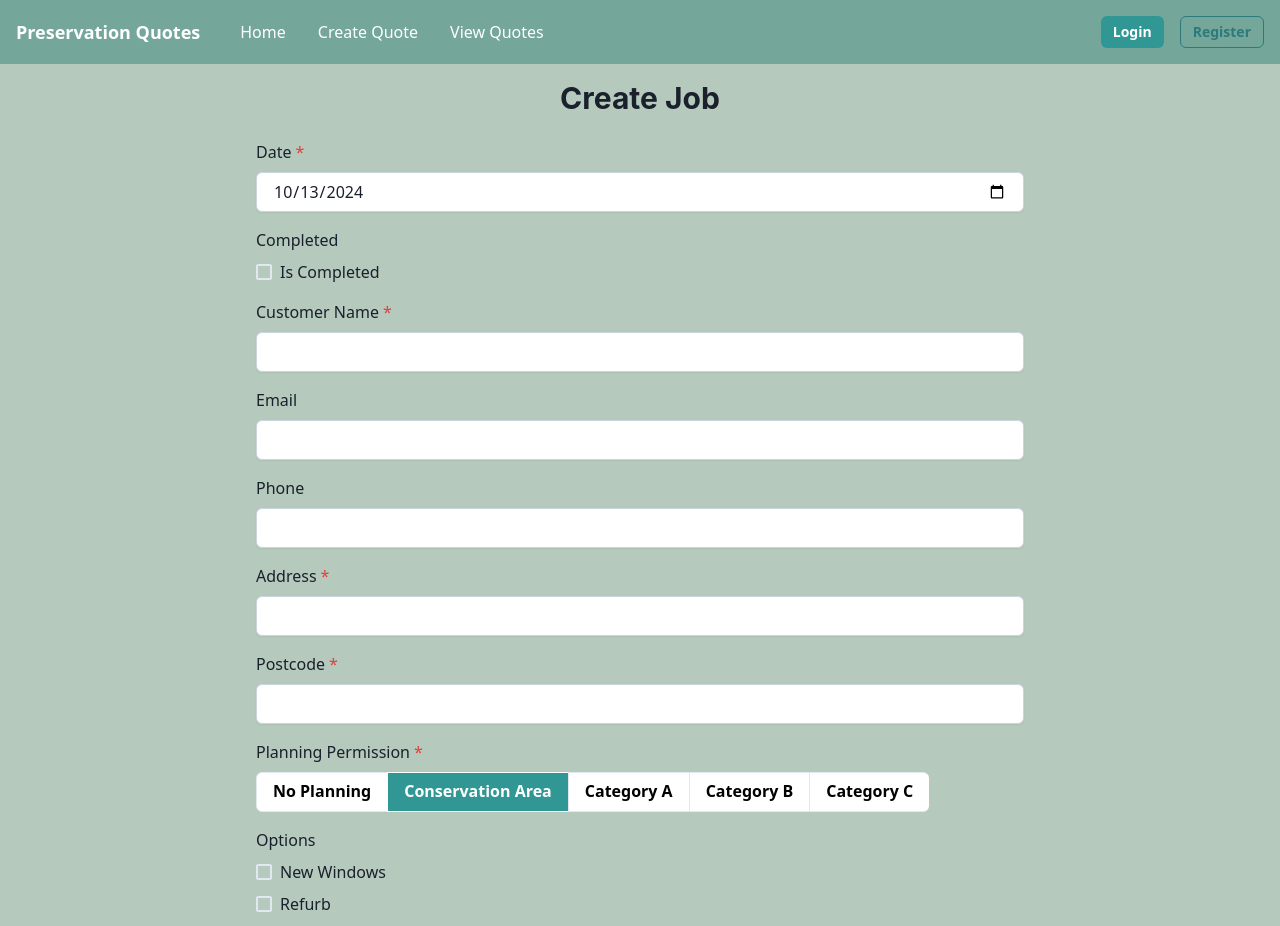
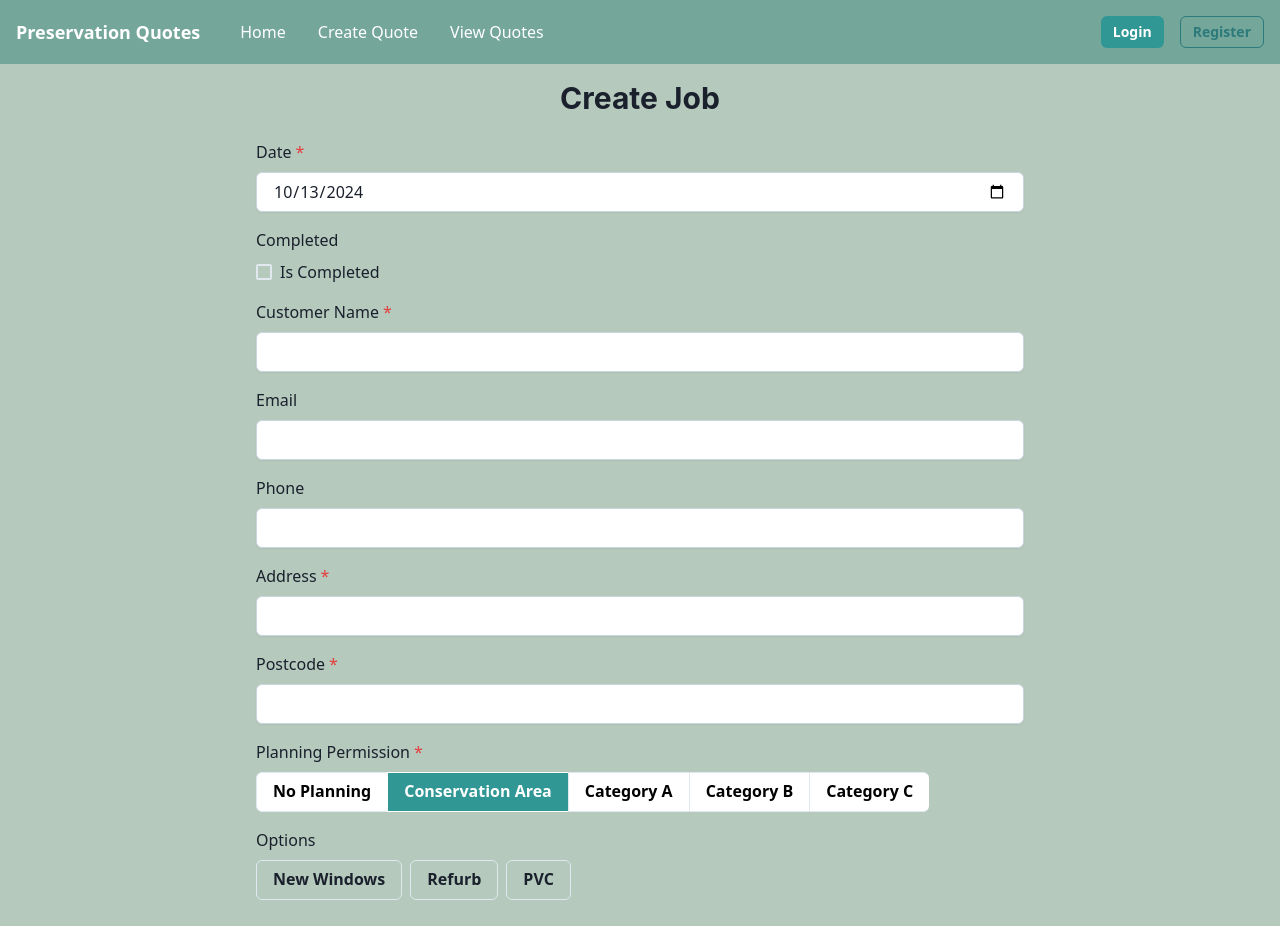
Before and after one commit to eoinpatrickreid/preservationWindows-Demo, a React (Vite) app in the folder client/: page /create in a window 1280 px wide. Shown: the top 926 px of the page. Built offline with nearby package versions, Linux system fonts and the light colour scheme; what @react-pdf/renderer would draw is missing.

Commit message:
fixed options checkboxes hopefully

```diff
--- a/client/src/components/Create.tsx
+++ b/client/src/components/Create.tsx
@@ -320,28 +320,28 @@ const Create: React.FC = () => {
                 onChange={(val) => setJob({ ...job, planningPermission: val })}
               />
             </FormControl>
+
             <FormControl>
               <FormLabel>Options</FormLabel>
-              <Stack direction="column">
+              <Stack direction="row">
+                {" "}
+                {/* Stack for horizontal button layout */}
                 {availableOptions.map((option) => (
-                  <Checkbox
+                  <Button
                     key={option}
-                    value={option} // No need for name attribute in this case
-                    isChecked={job.options.includes(option)}
-                    onChange={(e) => {
-                      const isChecked = e.target.checked;
-                      const value = e.target.value;
+                    variant={job.options.includes(option) ? "solid" : "outline"} // Solid style when selected, outline when not
+                    onClick={() => {
                       let newOptions = [...job.options];
-                      if (isChecked) {
-                        newOptions.push(value);
+                      if (newOptions.includes(option)) {
+                        newOptions = newOptions.filter((opt) => opt !== option); // Remove if already selected
                       } else {
-                        newOptions = newOptions.filter((opt) => opt !== value);
+                        newOptions.push(option); // Add if not selected
                       }
-                      setJob({ ...job, options: newOptions });
+                      setJob({ ...job, options: newOptions }); // Update the job state
                     }}
                   >
                     {option}
-                  </Checkbox>
+                  </Button>
                 ))}
               </Stack>
             </FormControl>
```
Also changed, not shown: 2 other files (tests, documents, lock files or other folders).
